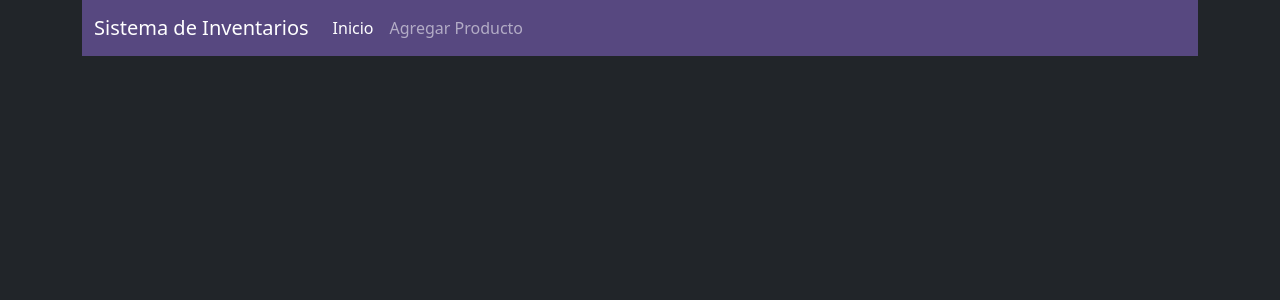
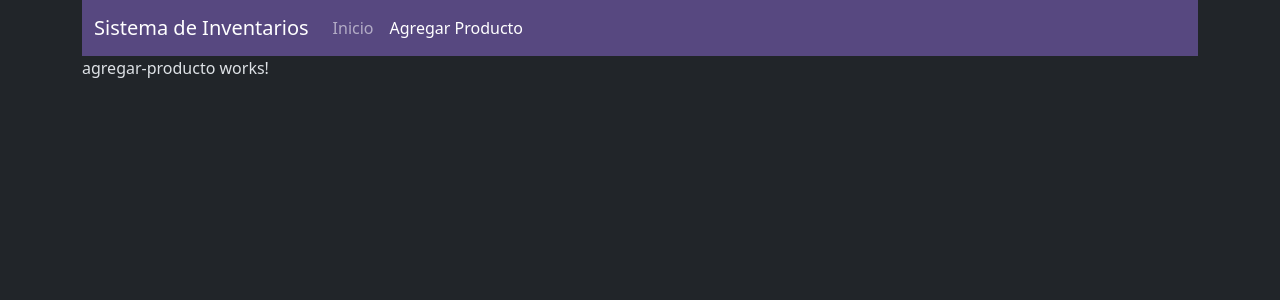
Before and after one commit to DanielAsDano/Sistema-de-inventarios-frontend-con-Angular, an Angular app: page /agregar-producto in a window 1280 px wide. Before the commit this address led to /. Shown: the top 300 px of the page. Built offline with nearby package versions, Linux system fonts and the light colour scheme.

Commit message:
añadir componente agregar-producto

```diff
--- /dev/null
+++ b/src/app/agregar-producto/agregar-producto.component.html
@@ -0,0 +1 @@
+<p>agregar-producto works!</p>
--- a/src/app/app.component.html
+++ b/src/app/app.component.html
@@ -12,7 +12,7 @@
                         <a class="nav-link active" aria-current="page" routerLink="productos" routerLinkActive="active">Inicio</a>
                     </li>
                     <li class="nav-item">
-                        <a class="nav-link" href="/agregar-producto">Agregar Producto</a>
+                        <a class="nav-link" routerLink="agregar-producto" routerLinkActive="active">Agregar Producto</a>
                     </li>
                 </ul>
             </div>
--- a/src/app/app.routes.ts
+++ b/src/app/app.routes.ts
@@ -1,7 +1,9 @@
 import { Routes } from '@angular/router';
 import { ProductoListaComponent } from './producto-lista/producto-lista.component';
+import { AgregarProductoComponent } from './agregar-producto/agregar-producto.component';
 
 export const routes: Routes = [
     {path: 'productos', component: ProductoListaComponent},
-    {path: '', redirectTo: 'productos', pathMatch: 'full'}
+    {path: '', redirectTo: 'productos', pathMatch: 'full'},
+    {path: 'agregar-producto', component: AgregarProductoComponent}
 ];
```
Also changed, not shown: src/app/agregar-producto/agregar-producto.component.ts (added, +10 -0 lines).
